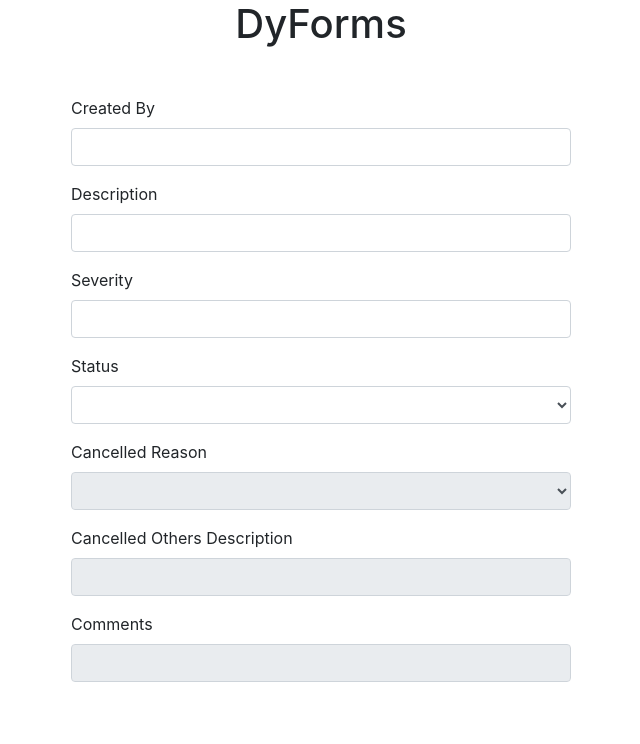
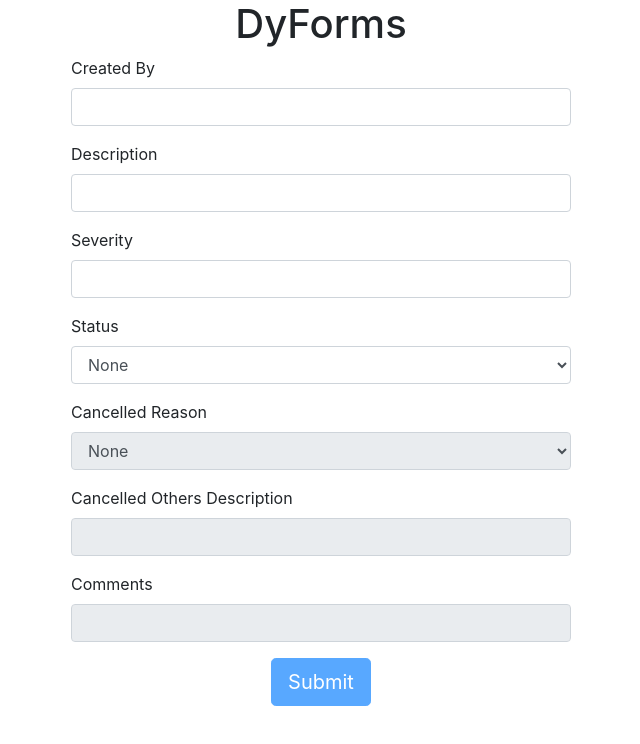
Before and after one commit to karthik19894/DyForms, a React (Create React App) app: page / in a window 1280 px wide. Shown: the top 744 px of the page, without its empty margins (319-959 px from the left). Built offline with nearby package versions, Linux system fonts and the light colour scheme.

Commit message:
Some more interactions and betterment.

```diff
--- a/src/components/DyForm.js
+++ b/src/components/DyForm.js
@@ -1,38 +1,28 @@
 import React, { Component } from "react";
-import formFields from "../config/fields";
+import FormField from "./FormField";
+import { FormGroup, Button } from "reactstrap";
+import PropTypes from "prop-types";
 import FormFieldModel from "../models/FormFieldModel";
-import FormField from "./FormField";
 
-export default class DyForm extends Component {
+class DyForm extends Component {
   constructor(props) {
     super(props);
     this.state = {
-      filledFields: [],
-      isLoading: true
+      filledFields: []
     };
   }
-  componentDidMount() {
-    this.formFields = formFields.map(field => {
-      return new FormFieldModel(field);
-    });
-    this.setState({
-      isLoading: false
-    });
-  }
   render() {
-    return this.state.isLoading ? (
-      "Loading"
-    ) : (
-      <div
-        className="dynamic-form"
-        style={{ textAlign: "left", maxWidth: 500, margin: "0 auto" }}
-      >
+    const { className } = this.props;
+    return (
+      <div className={`dynamic-form ${className}`} style={{ textAlign: "left", maxWidth: 500, margin: "0 auto" }}>
         {this.renderFormFields()}
+        {this.renderSubmitButton()}
       </div>
     );
   }
   renderFormFields = () => {
-    let formFieldsList = this.formFields.map(field => (
+    const { formFields } = this.props;
+    let formFieldsList = formFields.map(field => (
       <FormField
         key={field.fieldId}
         fieldId={field.fieldId}
@@ -48,11 +38,29 @@ export default class DyForm extends Component {
     ));
     return formFieldsList;
   };
+  renderSubmitButton = () => {
+    return (
+      <FormGroup className={"submit-btn-container text-center"}>
+        <Button size="lg" color="primary" onClick={this.onFormSubmit} disabled={!this.canSubmit()}>
+          Submit
+        </Button>
+      </FormGroup>
+    );
+  };
+  canSubmit = () => {
+    let requiredFieldIds = this.props.formFields.filter(field => field.required).map(f => f.fieldId);
+    if (requiredFieldIds.length === 0) return true;
+    else {
+      const filledFieldIds = this.state.filledFields.map(field => field.fieldId);
+      for (let fieldId of requiredFieldIds) {
+        if (!filledFieldIds.includes(fieldId)) return false;
+      }
+    }
+    return true;
+  };
   onFormFieldChange = selectedOption => {
     const filledFields = [...this.state.filledFields];
-    let existingFieldIndex = filledFields.findIndex(
-      field => field.fieldId === selectedOption.fieldId
-    );
+    let existingFieldIndex = filledFields.findIndex(field => field.fieldId === selectedOption.fieldId);
     if (existingFieldIndex > -1) {
       filledFields.splice(existingFieldIndex, 1, selectedOption);
     } else {
@@ -64,9 +72,7 @@ export default class DyForm extends Component {
   };
   onRemoveField = fieldToRemove => {
     const filledFields = [...this.state.filledFields];
-    let existingFieldIndex = filledFields.findIndex(
-      field => field.fieldId === fieldToRemove.fieldId
-    );
+    let existingFieldIndex = filledFields.findIndex(field => field.fieldId === fieldToRemove.fieldId);
     if (existingFieldIndex > -1) {
       filledFields.splice(existingFieldIndex, 1);
     }
@@ -74,4 +80,18 @@ export default class DyForm extends Component {
       filledFields
     });
   };
+  onFormSubmit = e => {
+    e.preventDefault();
+    this.props.onFormSubmit(this.state.filledFields);
+  };
 }
+
+DyForm.propTypes = {
+  className: PropTypes.string,
+  formFields: PropTypes.arrayOf(PropTypes.instanceOf(FormFieldModel)).isRequired
+};
+DyForm.defaultProps = {
+  className: ""
+};
+
+export default DyForm;
--- a/src/components/FormField.js
+++ b/src/components/FormField.js
@@ -1,33 +1,22 @@
 import React, { Component } from "react";
 import { FormGroup, Label, Input } from "reactstrap";
+import PropTypes from "prop-types";
 
-export default class FormField extends Component {
-  constructor(props) {
-    super(props);
-    this.state = {};
-  }
+class FormField extends Component {
   render() {
-    const { fieldLabel, fieldId } = this.props;
-
+    const { fieldLabel, fieldId, className } = this.props;
     return (
-      <FormGroup>
+      <FormGroup className={`form-field ${className}`}>
         <Label for={fieldId}>{fieldLabel}</Label>
         {this.renderInputBasedOnType()}
       </FormGroup>
     );
   }
   renderInputBasedOnType = () => {
-    const {
-      type,
-      fieldId,
-      required,
-      disabled,
-      placeholder,
-      options
-    } = this.props;
+    const { type, fieldId, required, disabled, placeholder, options } = this.props;
     const onChange = this.handleInputChange;
-    if (this.props.type === "select") {
-      const optionsWithDefaultEmpty = [{ value: "", label: "" }, ...options];
+    const isSelectTypeInput = type === "select";
+    const optionsWithDefaultEmpty = isSelectTypeInput ? [{ value: "", label: "None" }, ...options] : [];
     return (
       <Input
         type={type}
@@ -37,34 +26,24 @@ export default class FormField extends Component {
         required={required}
         disabled={disabled}
         onChange={onChange}
-          value={null}
       >
-          {optionsWithDefaultEmpty.map(option => (
+        {isSelectTypeInput ? this.renderOptionsList(optionsWithDefaultEmpty) : null}
+      </Input>
+    );
+  };
+  renderOptionsList = options => {
+    return options.map(option => (
       <option key={option.value} value={option.value}>
         {option.label}
       </option>
-          ))}
-        </Input>
-      );
-    } else {
-      return (
-        <Input
-          type={type}
-          name={fieldId}
-          id={fieldId}
-          placeholder={placeholder}
-          required={required}
-          disabled={disabled}
-          onChange={onChange}
-        />
-      );
-    }
+    ));
   };
   handleInputChange = e => {
-    const { fieldId } = this.props;
+    const { fieldId, fieldLabel } = this.props;
     if (e.target.value) {
       const selectedField = {
         fieldId: fieldId,
+        fieldLabel: fieldLabel,
         value: e.target.value
       };
       this.props.onChange(selectedField);
@@ -73,3 +52,23 @@ export default class FormField extends Component {
     }
   };
 }
+
+FormField.propTypes = {
+  className: PropTypes.string,
+  fieldId: PropTypes.string.isRequired,
+  fieldLabel: PropTypes.string.isRequired,
+  type: PropTypes.string.isRequired,
+  disabled: PropTypes.bool,
+  required: PropTypes.bool,
+  placeholder: PropTypes.string,
+  onChange: PropTypes.func.isRequired,
+  onRemoveField: PropTypes.func.isRequired
+};
+FormField.defaultProps = {
+  className: "",
+  disabled: false,
+  required: false,
+  placeholder: ""
+};
+
+export default FormField;
--- a/src/config/fields.js
+++ b/src/config/fields.js
@@ -1,13 +1,5 @@
 import identifiers from "./identifiers";
-const {
-  createdBy,
-  description,
-  severity,
-  status,
-  cancelledReason,
-  cancelledOthersDescription,
-  comments
-} = identifiers;
+const { createdBy, description, severity, status, cancelledReason, cancelledOthersDescription, comments } = identifiers;
 const fields = [
   {
     fieldId: createdBy,
@@ -15,7 +7,7 @@ const fields = [
     fieldLabel: "Created By",
     placeholder: "",
     value: "",
-    required: false,
+    required: true,
     fieldsToActivate: []
   },
   {
--- a/src/containers/Home.js
+++ b/src/containers/Home.js
@@ -1,13 +1,53 @@
-import React from "react";
-import { Container } from "reactstrap";
+import React, { Component } from "react";
+import { Container, Alert } from "reactstrap";
 import DyForm from "../components/DyForm";
-export default function Home() {
+import formFields from "../config/fields";
+import FormFieldModel from "../models/FormFieldModel";
+
+class Home extends Component {
+  constructor(props) {
+    super(props);
+    this.state = {
+      showSubmittedAlert: false
+    };
+  }
+  render() {
     return (
       <div className="home">
         <Container>
-        <h1 className="heading mb-5">DyForms</h1>
-        <DyForm />
+          {this.state.showSubmittedAlert && this.renderSubmittedAlert()}
+          <h1 className="heading mb-2">DyForms</h1>
+          <DyForm formFields={this.getModelledFormFields()} onFormSubmit={this.onFormSubmit} />
         </Container>
       </div>
     );
   }
+  renderSubmittedAlert = () => {
+    return <Alert color="secondary">{"Your form is submitted, please check the console for the details"}</Alert>;
+  };
+  getModelledFormFields = () => {
+    return formFields.map(field => {
+      return new FormFieldModel(field);
+    });
+  };
+  onFormSubmit = filledFields => {
+    this.setState({
+      showSubmittedAlert: true
+    });
+    const transformedFields = filledFields.reduce((acc, field) => {
+      acc[field.fieldLabel] = field.value;
+      return acc;
+    }, {});
+    console.table(transformedFields);
+    this.closeAlertAfter(3000);
+  };
+  closeAlertAfter = ms => {
+    setTimeout(() => {
+      this.setState({
+        showSubmittedAlert: false
+      });
+    }, ms);
+  };
+}
+
+export default Home;
--- a/src/models/FormFieldModel.js
+++ b/src/models/FormFieldModel.js
@@ -3,11 +3,11 @@ export default class FormFieldModel {
     this._fieldId = formFieldProps.fieldId;
     this._type = formFieldProps.type;
     this._fieldLabel = formFieldProps.fieldLabel;
-    this._required = formFieldProps.required;
-    this._value = formFieldProps.value;
-    this._placeholder = formFieldProps.placeholder;
-    this._fieldsToActivate = formFieldProps.fieldsToActivate;
-    this._enumOptions = formFieldProps.enumOptions || null;
+    this._required = formFieldProps.required || false;
+    this._value = formFieldProps.value || null;
+    this._placeholder = formFieldProps.placeholder || "";
+    this._fieldsToActivate = formFieldProps.fieldsToActivate || [];
+    this._enumOptions = formFieldProps.enumOptions || [];
   }
   get fieldId() {
     return this._fieldId;
@@ -69,7 +69,6 @@ export default class FormFieldModel {
     return isActive;
   };
   getEnumOptions = () => {
-    console.log(this._type);
     if (!(this._type === "enum")) return null;
     return this._enumOptions.map(option => {
       return {
```
Also changed, not shown: public/manifest.json. Lines whose indentation alone changed are shown as unchanged.
